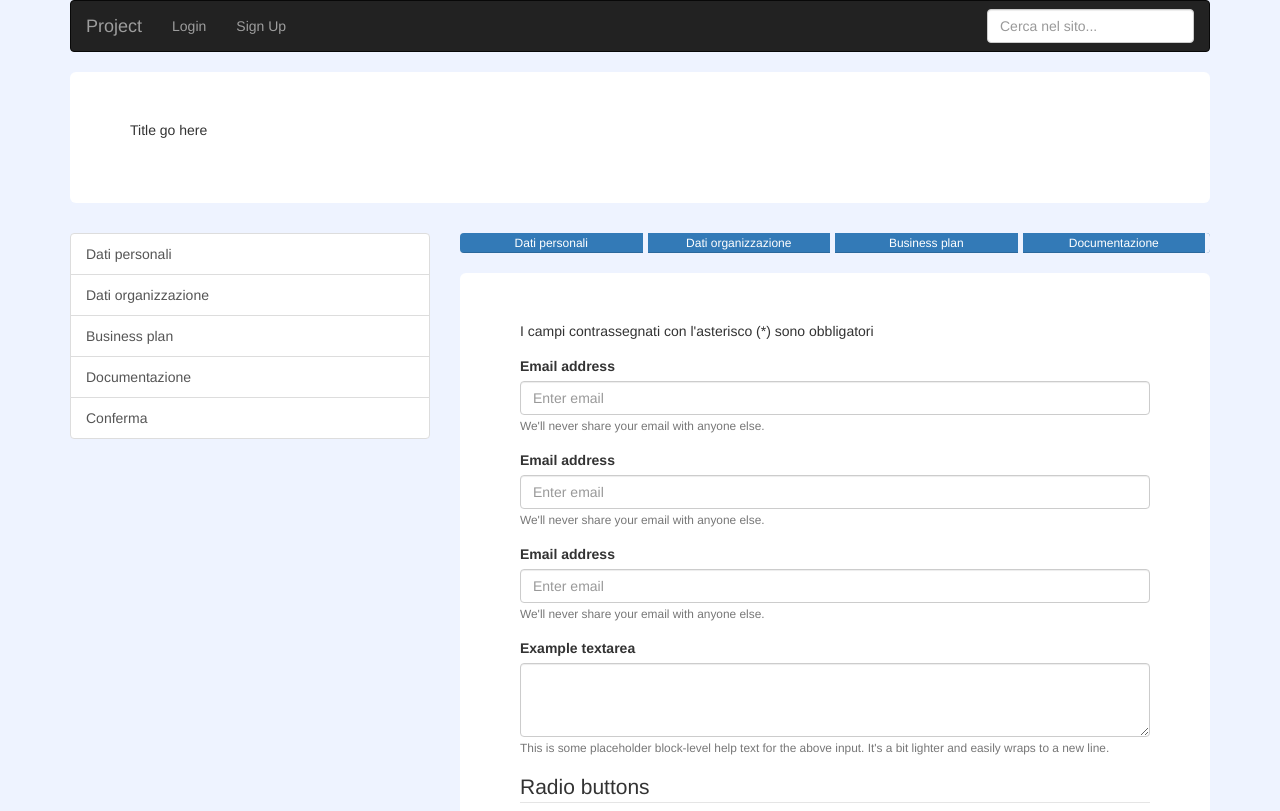
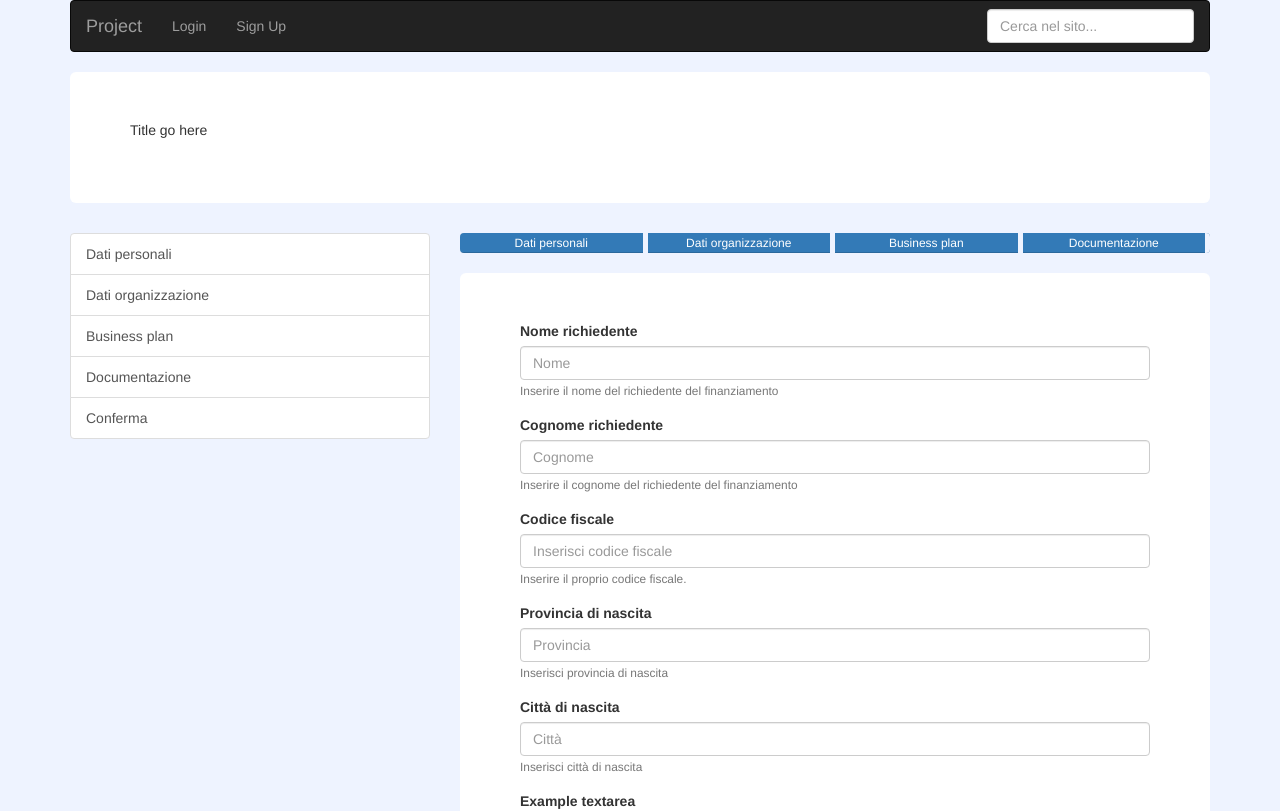
Before and after one commit to bonanzinga27/Happy500, an Angular app in the folder src/main/webapp/: page /pratica in a window 1280 px wide. Shown: the top 811 px of the page. Built offline with nearby package versions, Linux system fonts and the light colour scheme.

Commit message:
Last update here

```diff
--- a/src/main/webapp/src/app/app.module.ts
+++ b/src/main/webapp/src/app/app.module.ts
@@ -10,7 +10,6 @@ import { SignupComponent } from './signup/signup.component';
 import { FormPraticheComponent } from './form-pratiche/form-pratiche.component';
 import { CardContainerComponent } from './card-container/card-container.component';
 import { CardComponent } from './card/card.component';
-
 
 import { ItemListComponent } from './item-list/item-list.component';
 import {TabsService} from "./tabs.service";
--- a/src/main/webapp/src/app/card-container/card-container.component.ts
+++ b/src/main/webapp/src/app/card-container/card-container.component.ts
@@ -8,10 +8,10 @@ import {TypesFundingService} from "../types-funding.service";
 })
 export class CardContainerComponent implements OnInit {
 
-  list = {};
+  list = [];
 
   constructor(private funding: TypesFundingService) {
-    this.list = this.getFundingList();
+    this.getFundingList();
   }
 
   getFundingList() {
--- a/src/main/webapp/src/app/form-pratiche/form-pratiche.component.html
+++ b/src/main/webapp/src/app/form-pratiche/form-pratiche.component.html
@@ -17,22 +17,32 @@
     </div>
     <!-- Pratiche form -->
     <div class="jumbotron">
-      <p>I campi contrassegnati con l'asterisco (*) sono obbligatori</p>
       <form>
         <div class="form-group">
-          <label for="exampleInputEmail1">Email address</label>
-          <input type="email" class="form-control" id="exampleInputEmail1" aria-describedby="emailHelp" placeholder="Enter email">
-          <small id="emailHelp" class="form-text text-muted">We'll never share your email with anyone else.</small>
+          <label for="first-name">Nome richiedente</label>
+          <input type="text" class="form-control" id="first-name" aria-describedby="first-nameHelp" placeholder="Nome">
+          <small id="first-nameHelp" class="form-text text-muted">Inserire il nome del richiedente del finanziamento</small>
         </div>
         <div class="form-group">
-          <label for="exampleInputEmail1">Email address</label>
-          <input type="email" class="form-control" id="exampleInputEmail1" aria-describedby="emailHelp" placeholder="Enter email">
-          <small id="emailHelp" class="form-text text-muted">We'll never share your email with anyone else.</small>
+          <label for="last-name">Cognome richiedente</label>
+          <input type="text" class="form-control" id="last-name" aria-describedby="last-nameHelp" placeholder="Cognome">
+          <small id="last-nameHelp" class="form-text text-muted">Inserire il cognome del richiedente del finanziamento</small>
         </div>
         <div class="form-group">
-          <label for="exampleInputEmail1">Email address</label>
-          <input type="email" class="form-control" id="exampleInputEmail1" aria-describedby="emailHelp" placeholder="Enter email">
-          <small id="emailHelp" class="form-text text-muted">We'll never share your email with anyone else.</small>
+          <label for="codice-fiscale">Codice fiscale</label>
+          <input type="text" class="form-control" id="codice-fiscale" aria-describedby="cod-fisclHelp" placeholder="Inserisci codice fiscale">
+          <small id="cod-fiscHelp" class="form-text text-muted">Inserire il proprio codice fiscale.</small>
+        </div>
+
+        <div class="form-group">
+          <label for="provincia">Provincia di nascita</label>
+          <input type="text" class="form-control" id="provincia" aria-describedby="provinciaHelp" placeholder="Provincia">
+          <small id="provinciaHelp" class="form-text text-muted">Inserisci provincia di nascita</small>
+        </div>
+        <div class="form-group">
+          <label for="citta">Città di nascita</label>
+          <input type="text" class="form-control" id="citta" aria-describedby="cittaHelp" placeholder="Città">
+          <small id="cittaHelp" class="form-text text-muted">Inserisci città di nascita</small>
         </div>
         <div class="form-group">
           <label for="exampleTextarea">Example textarea</label>
--- a/src/main/webapp/src/app/tabs.service.ts
+++ b/src/main/webapp/src/app/tabs.service.ts
@@ -4,11 +4,11 @@ import { Injectable } from '@angular/core';
 export class TabsService {
 
   tabList = [
-    {title: 'Dati personali', path: "/",width:'25%'},
-    {title: 'Dati organizzazione', path: "/",width:'25%'},
-    {title: 'Business plan', path: "/",width:'25%'},
-    {title: 'Documentazione', path: "/",width:'25%'},
-    {title: 'Conferma', path: "/",width:'25%'}
+    {id:0, title: 'Dati personali', path: "/",width:'25%'},
+    {id:1, title: 'Dati organizzazione', path: "/",width:'25%'},
+    {id:2, title: 'Business plan', path: "/",width:'25%'},
+    {id:3, title: 'Documentazione', path: "/",width:'25%'},
+    {id:4, title: 'Conferma', path: "/",width:'25%'}
   ];
 
   constructor() { }
```
